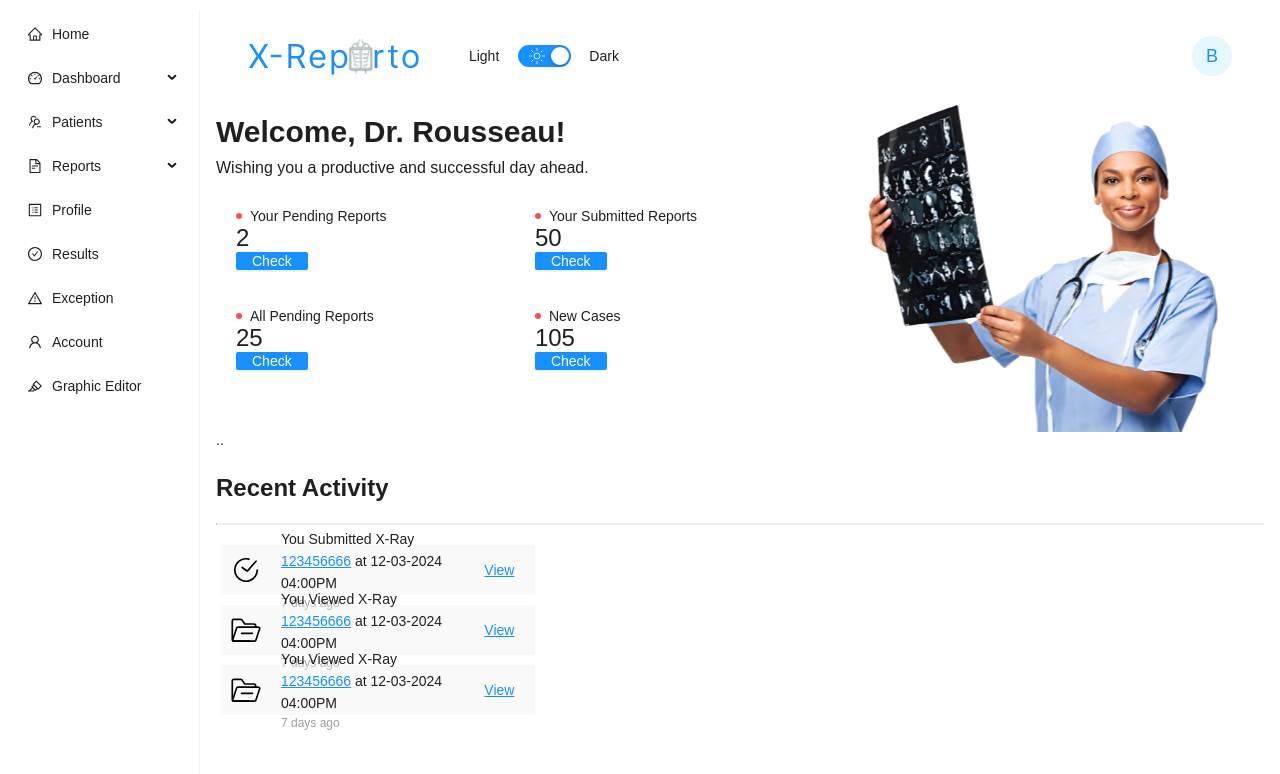
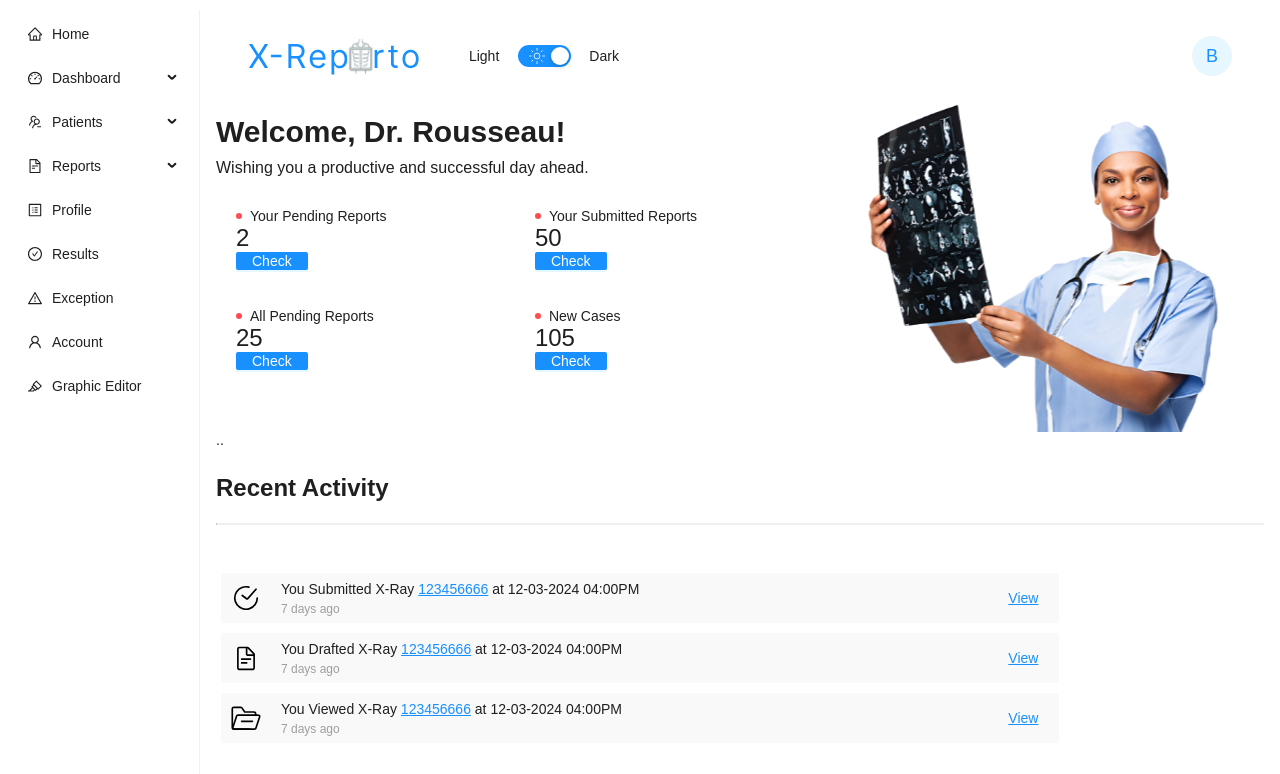
Before and after one commit to BasmaElhoseny01/X-Reporto-Frontend, a React (Create React App) app: page / in a window 1280 px wide. Shown: the top 774 px of the page. Built offline with nearby package versions, Linux system fonts and the light colour scheme.

Commit message:
Fixed Recenet Cards Dim

```diff
--- a/src/components/common/ActivityCard/ActivityCard.Styles.ts
+++ b/src/components/common/ActivityCard/ActivityCard.Styles.ts
@@ -11,7 +11,7 @@ export const ActivityCardContainer = styled(Flex)<{ isDarkTheme: boolean }>`
   background-color: ${(props) =>
     props.isDarkTheme ? `${palette.navy}60` : `${palette.grey_light}60`};
 
-  width: 30%;
+  width: 80%;
   height: 50px;
 
   padding: 5px;
--- a/src/components/features/radiologists/Home/Home.Styles.ts
+++ b/src/components/features/radiologists/Home/Home.Styles.ts
@@ -64,7 +64,8 @@ export const ActivityCardsContainer = styled(Flex)`
   display: flex;
   flex-direction: column;
   flex-wrap: wrap;
+  justify-content: center;
 
-  height: 100%;
+  height: 80%;
   /* width: 100%; */
 `;
--- a/src/components/features/radiologists/Home/Home.tsx
+++ b/src/components/features/radiologists/Home/Home.tsx
@@ -50,13 +50,15 @@ function Home() {
         {/* Max only 8  */}
         <ActivityCardsContainer>
           <ActivityCard type="submit" />
-          <ActivityCard type="view" />
-          <ActivityCard type="view" />
-          {/* <ActivityCard type="draft" /> */}
-          {/* <ActivityCard type="submit" />
           <ActivityCard type="draft" />
           <ActivityCard type="view" />
-          <ActivityCard type="draft" /> */}
+          {/* <ActivityCard type="view" /> */}
+          {/* <ActivityCard type="submit" /> */}
+          {/* <ActivityCard type="submit" /> */}
+          {/* <ActivityCard type="submit" /> */}
+          {/* <ActivityCard type="submit" /> */}
+          {/* <ActivityCard type="submit" /> */}
+          {/* <ActivityCard type="draft" /> */}
         </ActivityCardsContainer>
       </HomeBottomContainer>
     </HomeContainer>
```
